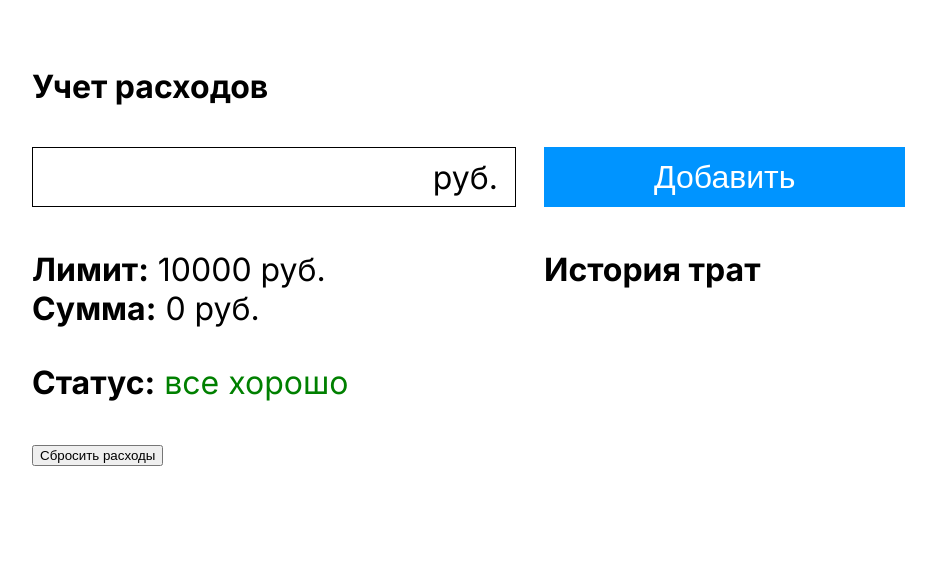
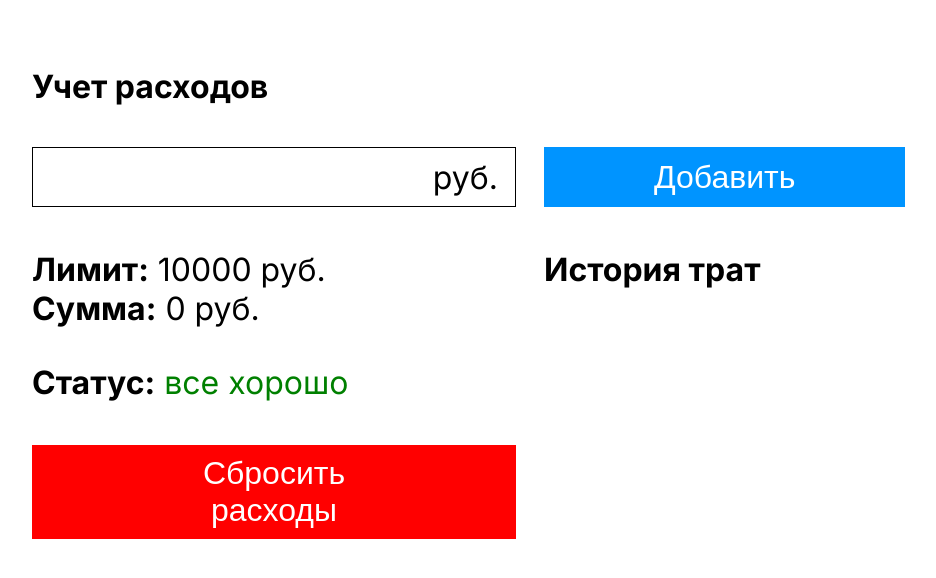
Before and after one commit to guridovme/expenses-app, a plain HTML site: page index.html in a window 1280 px wide. Shown: the whole page, without its empty margins (167-1103 px from the left). Drawn offline with Linux system fonts and the light colour scheme.

Commit message:
.clearButton

```diff
--- a/index.css
+++ b/index.css
@@ -58,7 +58,15 @@ ol{
     list-style: decimal;
     list-style-position: inside;
 }
-
+.clearButton{
+    width:484px;
+    display: block;
+    padding: 10px 110px;
+    font-size: inherit;
+    color: #ffffff;
+    background-color: #ff0000;
+    border: none;
+}
 .status {
     color: green;
 }
```
